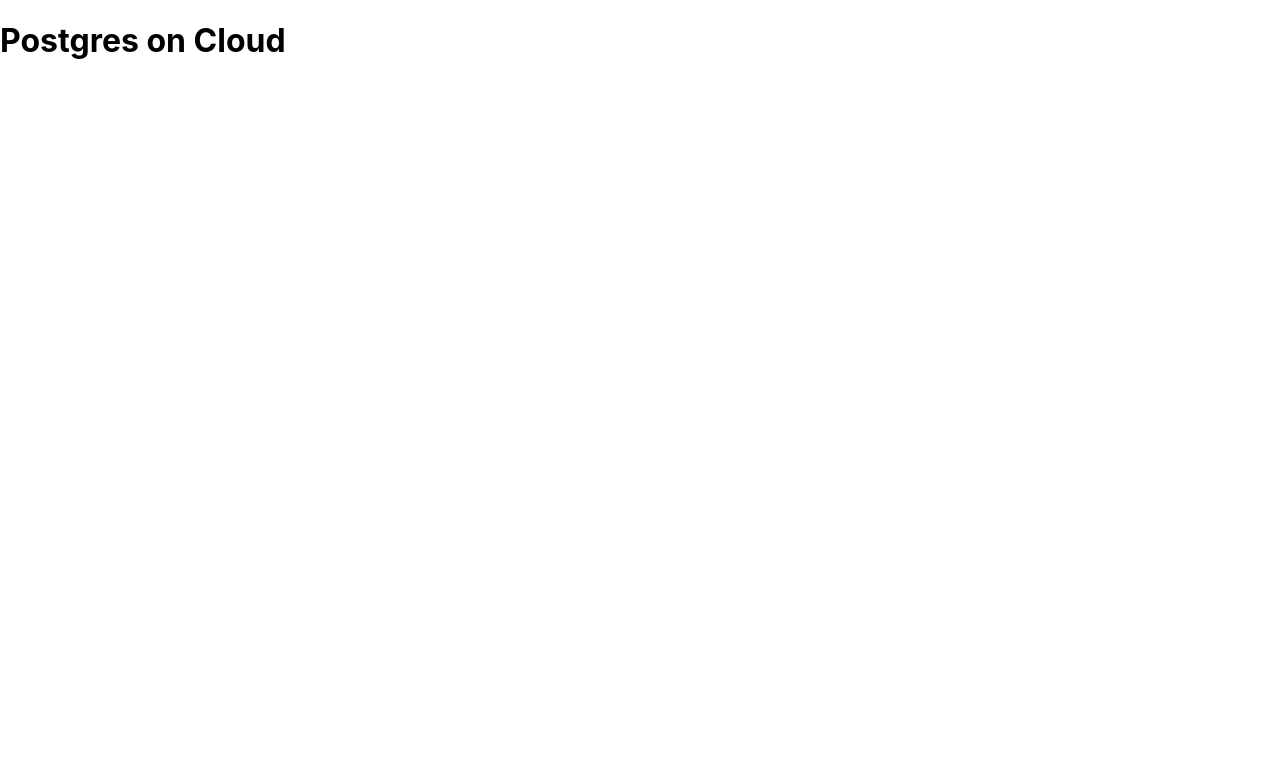
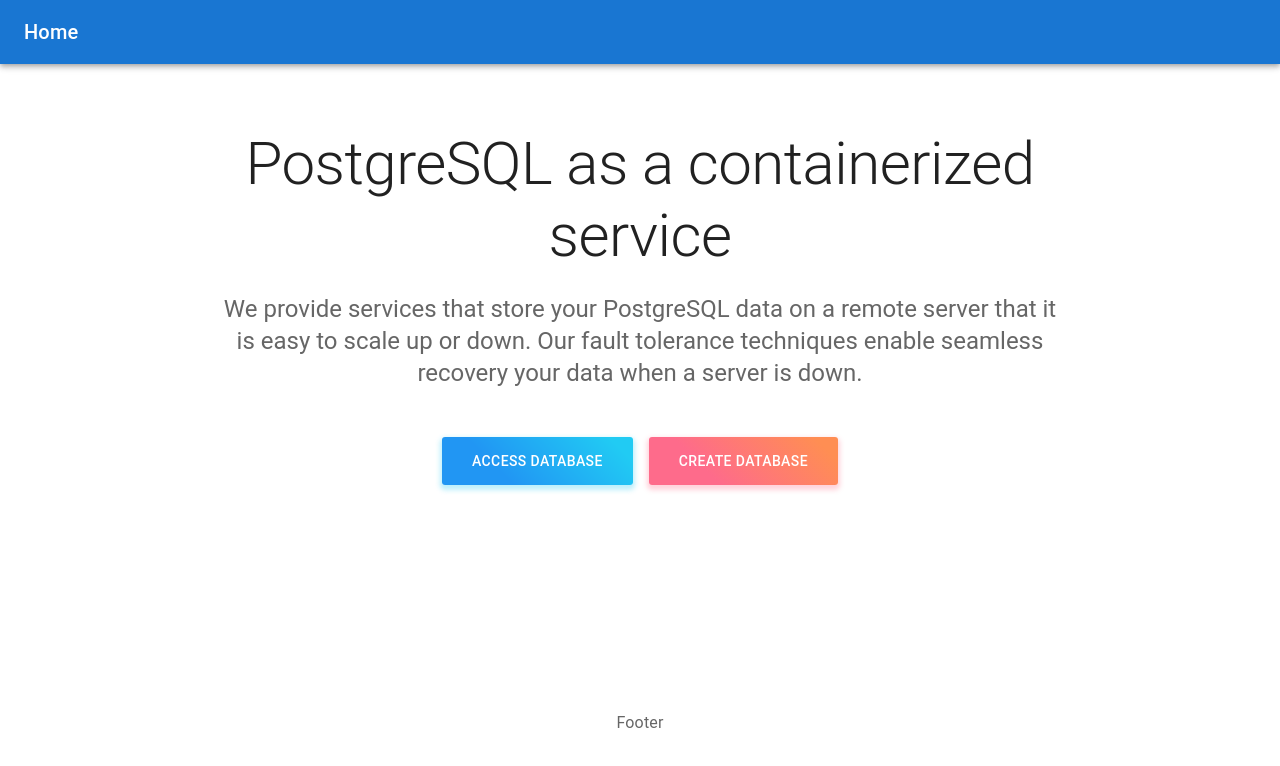
Before and after one commit to libing-milly/cs6620_postgresql, a React (Create React App) app in the folder front-end/: page / in a window 1280 px wide. Shown: the top 766 px of the page. Built offline with nearby package versions, Linux system fonts and the light colour scheme.

Commit message:
create landing page

```diff
--- a/front-end/package.json
+++ b/front-end/package.json
@@ -3,9 +3,15 @@
   "version": "0.1.0",
   "private": true,
   "dependencies": {
+    "@emotion/react": "^11.4.1",
+    "@emotion/styled": "^11.3.0",
+    "@mui/material": "^5.0.2",
+    "@mui/styles": "^5.0.1",
     "@testing-library/jest-dom": "^5.14.1",
     "@testing-library/react": "^11.2.7",
     "@testing-library/user-event": "^12.8.3",
+    "install": "^0.13.0",
+    "npm": "^7.24.2",
     "react": "^17.0.2",
     "react-dom": "^17.0.2",
     "react-scripts": "4.0.3",
--- a/front-end/src/App.js
+++ b/front-end/src/App.js
@@ -1,9 +1,12 @@
 import './App.css';
+import LandingPage from './LandingPage';
 
 function App() {
+
+
   return (
     <div className="App">
-      <h1>Postgres on Cloud</h1>
+      <LandingPage/>
     </div>
   );
 }
--- /dev/null
+++ b/front-end/src/LandingPage.js
@@ -0,0 +1,113 @@
+import * as React from 'react';
+import AppBar from '@mui/material/AppBar';
+import Button from '@mui/material/Button';
+import CssBaseline from '@mui/material/CssBaseline';
+import Stack from '@mui/material/Stack';
+import Box from '@mui/material/Box';
+import Toolbar from '@mui/material/Toolbar';
+import Typography from '@mui/material/Typography';
+import Container from '@mui/material/Container';
+import { createTheme, ThemeProvider } from '@mui/material/styles';
+import { makeStyles } from '@mui/styles';
+import PropTypes from 'prop-types';
+
+
+const theme = createTheme();
+const create_database = {}
+const access_database = {}
+const useStyles = makeStyles({
+    root: {
+        border: 0,
+        borderRadius: 3,
+        color: 'white',
+        height: 48,
+        padding: '0 30px',
+      background: (props) =>
+        props.color === 'red'
+          ? 'linear-gradient(45deg, #FE6B8B 30%, #FF8E53 90%)'
+          : 'linear-gradient(45deg, #2196F3 30%, #21CBF3 90%)',
+      boxShadow: (props) =>
+        props.color === 'red'
+          ? '0 3px 5px 2px rgba(255, 105, 135, .3)'
+          : '0 3px 5px 2px rgba(33, 203, 243, .3)',
+
+
+    },
+  });
+
+  function MyButton(props) {
+    const { color, ...other } = props;
+    const classes = useStyles(props);
+    return <Button className={classes.root} {...other} />;
+  }
+
+  MyButton.propTypes = {
+    color: PropTypes.oneOf(['blue', 'red']).isRequired,
+  };
+
+export default function LandingPage() {
+
+  return (
+    <ThemeProvider theme={theme}>
+      <CssBaseline />
+      <AppBar position="relative">
+        <Toolbar>
+          <Typography variant="h6" color="inherit" noWrap>
+            Home
+          </Typography>
+        </Toolbar>
+      </AppBar>
+      <main>
+        {/* Hero unit */}
+        <Box
+          sx={{
+            bgcolor: 'background.paper',
+            pt: 8,
+            pb: 6,
+          }}
+        >
+          <Container maxWidth="md">
+            <Typography
+              component="h1"
+              variant="h2"
+              align="center"
+              color="text.primary"
+
+              gutterBottom
+            >
+              PostgreSQL as a containerized service
+            </Typography>
+            <Typography variant="h5" align="center" color="text.secondary" paragraph>
+                We provide services that store your PostgreSQL data on a remote server that it is easy to scale up or down.
+                Our fault tolerance techniques enable seamless recovery your data when a server is down.
+            </Typography>
+            <Stack
+              sx={{ pt: 4 }}
+              direction="row"
+              spacing={2}
+              justifyContent="center"
+            >
+              <MyButton color="blue" onClick={access_database}>Access Database</MyButton>
+              <MyButton color="red" onClick={create_database}>Create Database</MyButton>
+            </Stack>
+          </Container>
+        </Box>
+        <Container sx={{ py: 8 }} maxWidth="md">
+          {/* End hero unit */}
+        </Container>
+      </main>
+      {/* Footer */}
+      <Box sx={{ bgcolor: 'background.paper', p: 6 }} component="footer">
+        <Typography
+          variant="subtitle1"
+          align="center"
+          color="text.secondary"
+          component="p"
+        >
+          Footer
+        </Typography>
+      </Box>
+      {/* End footer */}
+    </ThemeProvider>
+  );
+}
```
Also changed, not shown: 1 other file (tests, documents, lock files or other folders).
